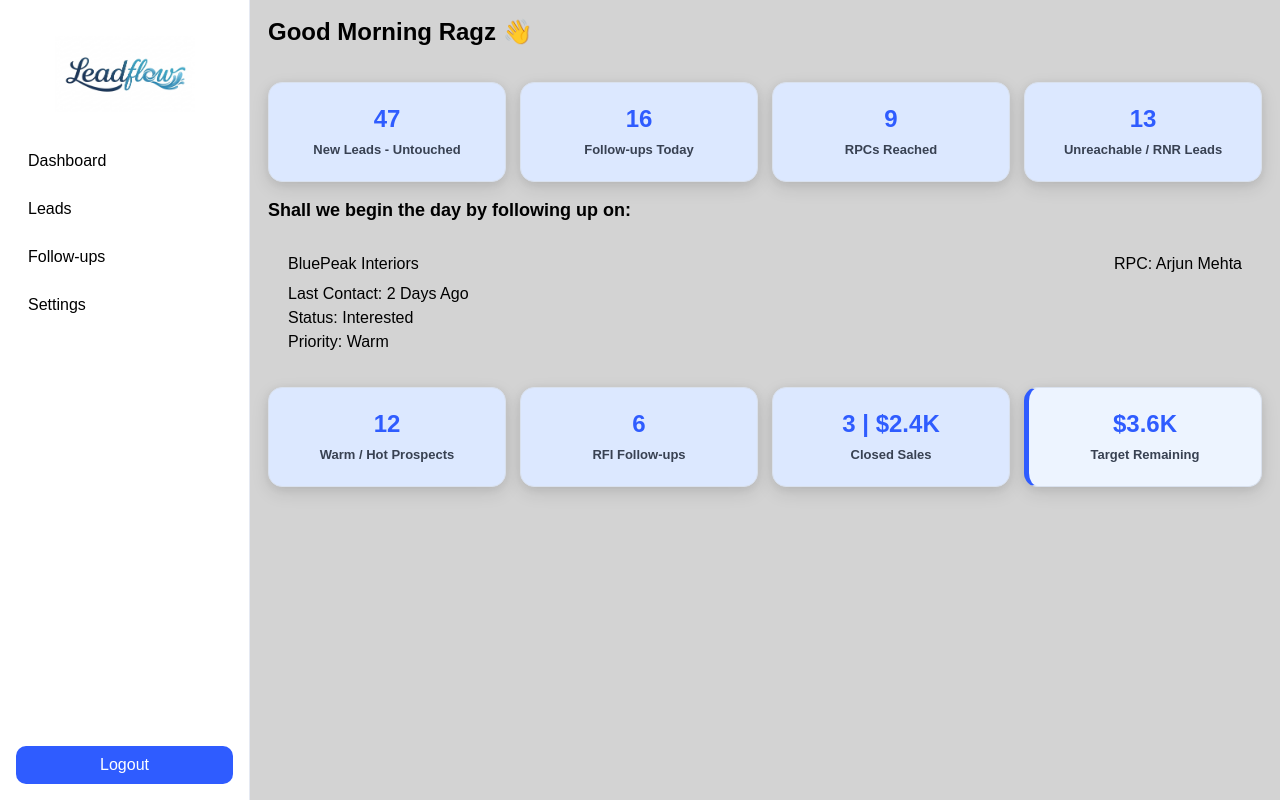
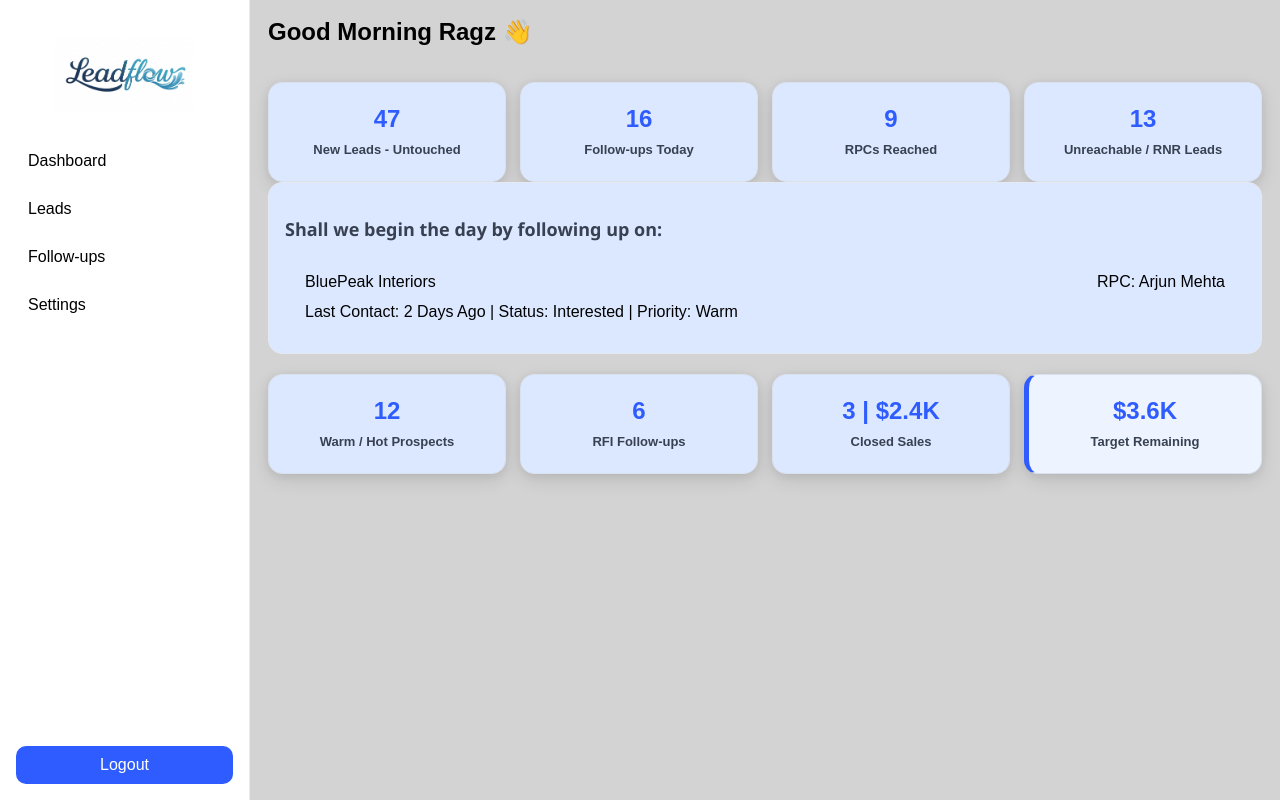
Before and after one commit to stirr3dz3phyr-ship-it/LeadFlow-WarMachine, a React (Vite) app: page / in a window 1280 px wide. Built offline with nearby package versions, Linux system fonts and the light colour scheme.

Commit message:
Update App.jsx

```diff
--- a/src/App.jsx
+++ b/src/App.jsx
@@ -45,7 +45,8 @@ export default function App() {
           </div>
         </div>
 
-        {/* FOLLOW-UP LIST */}
+        {/* FOLLOW-UP SECTION */}
+        <div className="workspace">
           <h3>Shall we begin the day by following up on:</h3>
           <div className="followup-list">
             <div className="lead-card">
@@ -54,9 +55,8 @@ export default function App() {
                 <span>RPC: Arjun Mehta</span>
               </div>
               <div className="lead-bottom">
-              <span>Last Contact: 2 Days Ago</span>
-              <span>Status: Interested</span>
-              <span>Priority: Warm</span>
+                <span>Last Contact: 2 Days Ago | Status: Interested | Priority: Warm</span>
+              </div>
             </div>
           </div>
         </div>
```
Lines whose indentation alone changed are shown as unchanged.
